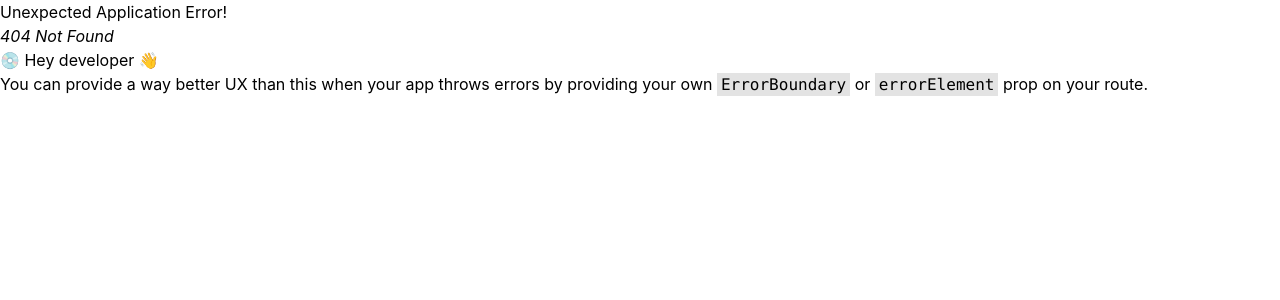
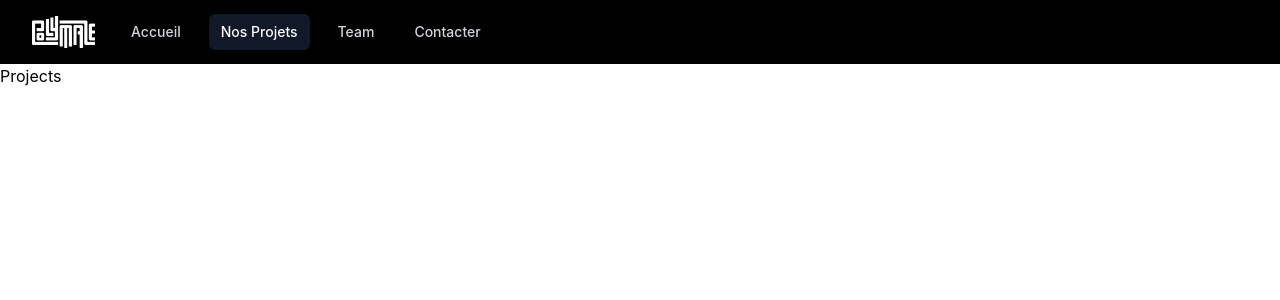
Before and after one commit to jeremyfalck/polymaze-website, a React (Create React App) app: page /polymaze-website/projects in a window 1280 px wide. Before the commit this address had no page. Shown: the top 300 px of the page. Built offline with nearby package versions, Linux system fonts and the light colour scheme.

Commit message:
reworked paths

```diff
--- a/package.json
+++ b/package.json
@@ -2,6 +2,7 @@
   "name": "polymaze-website",
   "version": "0.1.0",
   "private": true,
+  "homepage": "https://jeremyfalck.github.io/polymaze-website",
   "dependencies": {
     "@headlessui/react": "^1.7.17",
     "@heroicons/react": "^2.0.18",
--- a/src/components/navbar/Navbar.tsx
+++ b/src/components/navbar/Navbar.tsx
@@ -7,15 +7,17 @@
 import { setItemSelected } from "../../redux/header/navBarSlice";
 import { redirect, useNavigate } from "react-router-dom";
 
+import paths from "../../constants/paths.json";
+
 interface NavBarProps {
   index: number;
 }
 
 const navigation = [
-  { name: "Accueil", href: "/", current: true },
-  { name: "Nos Projets", href: "/projects", current: false },
-  { name: "Team", href: "/team", current: false },
-  { name: "Contacter", href: "/contact", current: false },
+  { name: "Accueil", href: paths.root, current: true },
+  { name: "Nos Projets", href: paths.projects, current: false },
+  { name: "Team", href: paths.team, current: false },
+  { name: "Contacter", href: paths.contact, current: false },
 ];
 
 function classNames(...classes: string[]) {
--- /dev/null
+++ b/src/constants/paths.json
@@ -0,0 +1,6 @@
+{
+    "root": "/polymaze-website",
+    "projects": "/polymaze-website/projects",
+    "team": "/polymaze-website/team",
+    "contact": "/polymaze-website/contact"
+}
```
Also changed, not shown: src/App.tsx (+5 -5 lines).
